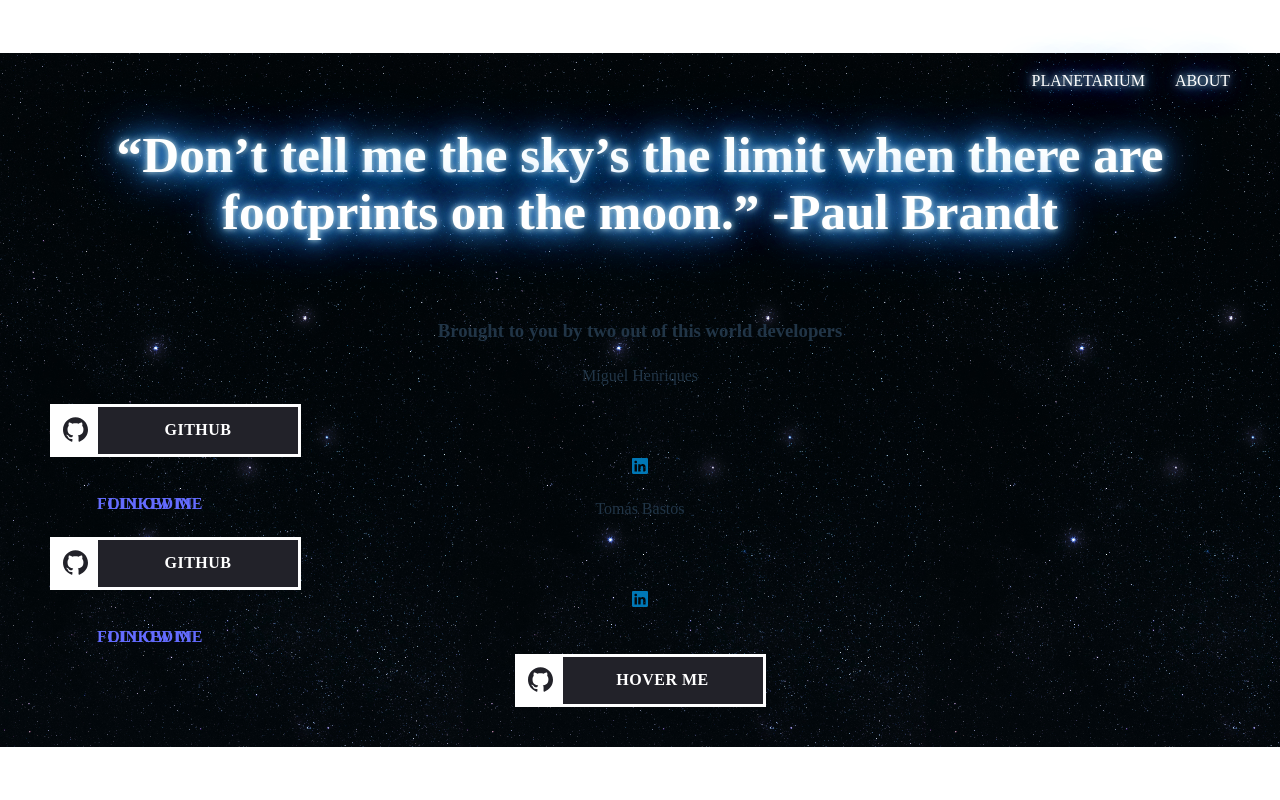
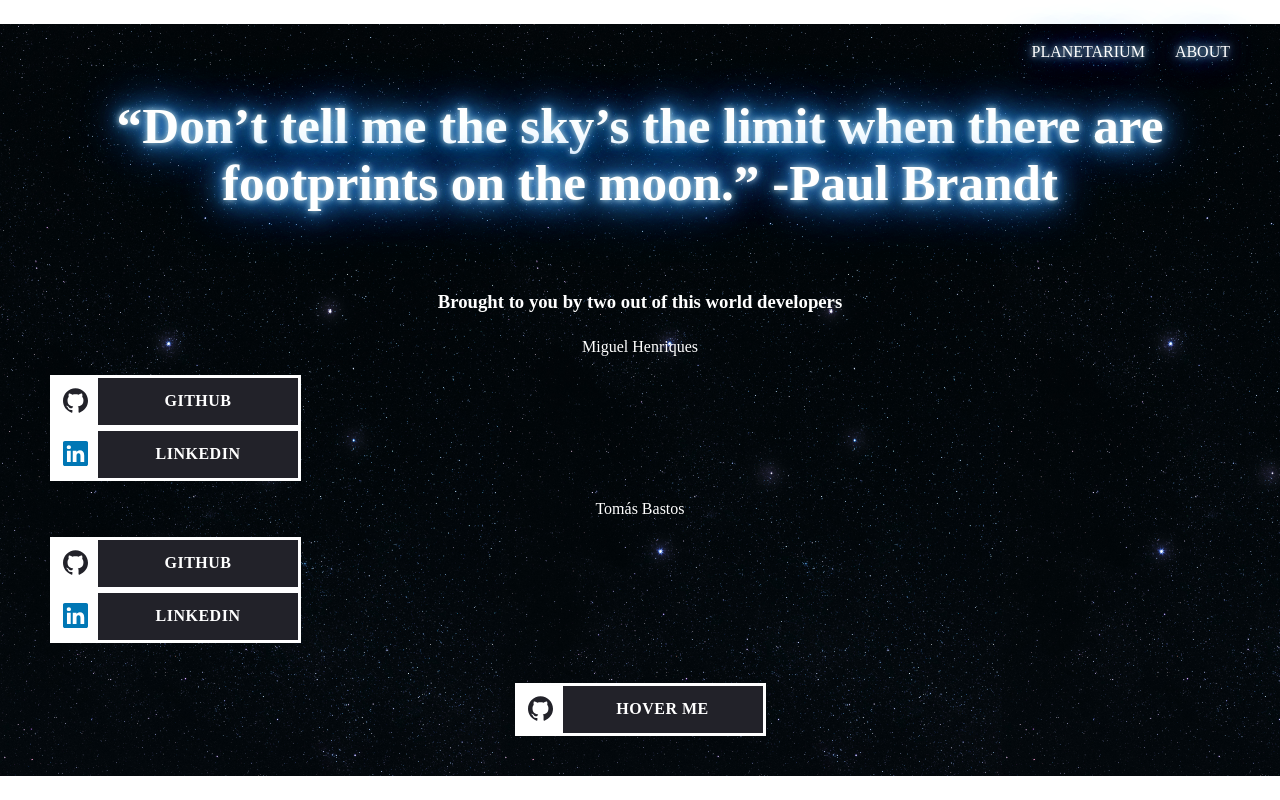
Before and after one commit to miguel-a-henriques/React-Project---Planetarium, a React (Vite) app in the folder planetarium/: page /about in a window 1280 px wide. Built offline with nearby package versions, Linux system fonts and the light colour scheme; a web font is replaced by a local one.

Commit message:
slider added + about fixed

```diff
--- a/planetarium/src/App.css
+++ b/planetarium/src/App.css
@@ -10,6 +10,7 @@
   padding: 0 50px;
   font-family: "Kode Mono";
   width: 100vw;
+  color: white;
 }
 
 /* GENERAL STYLE */
@@ -169,6 +170,8 @@ nav li {
 /******************************************************************************/
 /****************Button About Page*********************************************/
 /******************************************************************************/
+
+/******************GitHub*****************************************************/
 .button-icon {
   display: flex;
   border: 3px #fff solid;
@@ -226,3 +229,111 @@ nav li {
   color: #fff;
   transform: translate3d(0, 0, 1em);
 }
+
+/**************************LinkedIn*********************************************/
+
+.button-icon-link {
+  display: flex;
+  border: 3px #fff solid;
+  width: fit-content;
+  height: fit-content;
+  cursor: pointer;
+}
+
+.icon-link {
+  background-color: #fff;
+  padding: 10px 10px 5px 10px;
+}
+
+.icon-link svg {
+  width: 25px;
+  height: 25px;
+}
+
+.cube-link {
+  transition: all 0.4s;
+  transform-style: preserve-3d;
+  width: 200px;
+  height: 20px;
+}
+
+.button-icon-link:hover {
+  border-color: #0077b5;
+}
+
+.button-icon-link:hover .cube-link {
+  transform: rotateX(90deg);
+}
+
+.side {
+  position: absolute;
+  height: 47px;
+  width: 200px;
+  display: flex;
+  font-size: 1em;
+  justify-content: center;
+  align-items: center;
+  letter-spacing: 0.5px;
+  font-weight: bold;
+  text-transform: uppercase;
+}
+
+.top-link {
+  background: #0077b5;
+  color: #fff;
+  transform: rotateX(-90deg) translate3d(0, 13.5px, 2em);
+}
+
+.front-link {
+  background: #222229;
+  color: #fff;
+  transform: translate3d(0, 0, 1em);
+}
+
+
+/************************Quote-slider******************************************/
+
+#scroll-text {
+  /* animation properties */
+  -moz-transform: translateX(100%);
+  -webkit-transform: translateX(100%);
+  transform: translateX(100%);
+
+  -moz-animation: my-animation 50s linear infinite;
+  -webkit-animation: my-animation 50s linear infinite;
+  animation: my-animation 50s linear infinite;
+}
+
+/* for Firefox */
+@-moz-keyframes my-animation {
+  from { -moz-transform: translateX(100%); }
+  to { -moz-transform: translateX(-100%); }
+}
+
+/* for Chrome */
+@-webkit-keyframes my-animation {
+  from { -webkit-transform: translateX(100%); }
+  to { -webkit-transform: translateX(-100%); }
+}
+
+@keyframes my-animation {
+  from {
+    -moz-transform: translateX(100%);
+    -webkit-transform: translateX(100%);
+    transform: translateX(100%);
+  }
+  to {
+    -moz-transform: translateX(-100%);
+    -webkit-transform: translateX(-100%);
+    transform: translateX(-100%);
+  }
+}
+
+#scroll-text {
+  color: white;
+}
+
+#scroll-container {
+  margin: 20px 0;
+  width: 100%;
+}
--- /dev/null
+++ b/planetarium/src/components/Quoteslider.jsx
@@ -0,0 +1,29 @@
+import axios from "axios"
+import { useEffect,useState } from "react"
+
+
+const API_URL = "http://localhost:3000";
+
+function QuoteSlider () {
+
+    const [quote,setQuote] = useState([]);
+
+    useEffect(()=> {
+        axios.get(`${API_URL}/space-quotes`)
+        .then((response) => setQuote(response.data))
+        .catch((error) => console.log(error))
+    },[])
+
+    const randomQuote = quote[Math.floor(Math.random() * (quote.length -1))];
+
+
+    return (
+        <div id="slider-container">
+            <div id="scroll-text">
+               {randomQuote && randomQuote.quote && <span> {randomQuote.quote}</span>} <span>Author: </span>{randomQuote && randomQuote.author && <span>{randomQuote.author}</span>}
+            </div>
+        </div>
+    )
+}
+
+export default QuoteSlider
--- a/planetarium/src/pages/Homepage.jsx
+++ b/planetarium/src/pages/Homepage.jsx
@@ -1,9 +1,16 @@
 import PlanetList from "../components/PlanetList";
+import QuoteSlider from "../components/Quoteslider";
 
 function Homepage() {
     return (
         <div>
-            <PlanetList />
+            <div>
+            <QuoteSlider />
+            </div>
+
+            <div>
+                <PlanetList />
+            </div>
         </div>
     )
 }
--- a/planetarium/src/pages/PlanetDetail.jsx
+++ b/planetarium/src/pages/PlanetDetail.jsx
@@ -1,10 +1,14 @@
 import PlanetDetails from "../components/PlanetDetails";
+import QuoteSlider from "../components/Quoteslider";
 
 function PlanetDetail () {
 
 
     return (
+        <div>
+        <QuoteSlider />
         <PlanetDetails />
+        </div>
     )
 }
 
```
